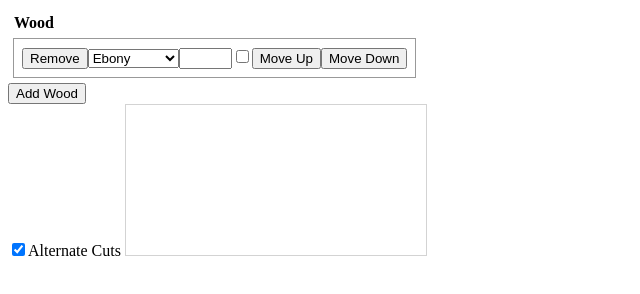
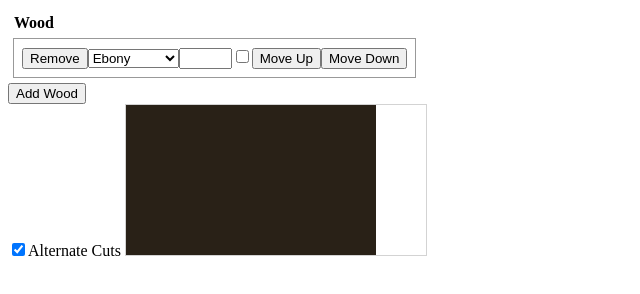
Before and after one commit to nickle8424/html_test, a plain HTML site: page index.html in a window 1280 px wide. Shown: the whole page, without its empty margins (0-640 px from the left). Drawn offline with nearby package versions, Linux system fonts and the light colour scheme.

Commit message:
added glue up functionallity

```diff
--- a/app.js
+++ b/app.js
@@ -1,9 +1,35 @@
+var jqueryFunction;
+
 var woodColors = {
    "Ebony": "#292117",
    "Jatoba": "#B56816",
    "Maple": "#FDE96D",
    "Purpleheart": "#AF0B7B",
    "Walnut": "#4B351A" };
+
+function drawGlueUp(){
+    var c = document.getElementById("glueUp");
+    var ctx = c.getContext("2d");
+    var tbl = document.getElementById("wood_list");
+    var row = tbl.getElementsByTagName("tr");
+    var rowLength = row.length;
+    var opt = document.getElementsByTagName("select");
+    // add for loop
+    var wood_rows = opt.length;
+    var planks = []
+
+    // Get number of planks
+    var planksheight = Math.floor(150/wood_rows)
+    for (var i=0; i< wood_rows; i++){
+        planks.push(opt[i].value);
+        ctx.fillStyle = opt[i].value;
+        ctx.fillRect(0,i*planksheight, 250,planksheight);
+    }
+    //console.log(planks);
+    //console.log(opt[0].options[opt.optionsIndex].text);
+    //var sel = opt[0].value;
+    //console.log(sel);
+}
 
 function addRow() {
     var table = document.getElementById("wood_list");
@@ -12,6 +38,8 @@ function addRow() {
     rm_button.onclick = remove_row;
 
     var select = document.createElement('select');
+    select.onchange = function(){drawGlueUp();};
+    //select.className = "wood_opt";
     for(var key in woodColors){
         select.appendChild(new Option(key, woodColors[key]));
     }
@@ -39,6 +67,7 @@ function addRow() {
 
 
     tr = document.createElement('tr');
+    tr.class = "woodRows";
     td = document.createElement('td');
 
     td.appendChild(rm_button)
@@ -49,6 +78,7 @@ function addRow() {
     td.appendChild(dn_button);
     tr.appendChild(td);
     table.append(tr);
+    drawGlueUp();
 }
 
 function createTable() {
@@ -75,6 +105,7 @@ add_button.addEventListener("click", function() {
 function remove_row(){
     var i = this.parentNode.parentNode.rowIndex;
     document.getElementById("wood_list").deleteRow(i);
+    drawGlueUp()
 }
 
 function move_up(){
@@ -93,19 +124,5 @@ function move_dn(){
     //document.getElementById("wood_list").deleteRow(i);
 }
 
-function drawGlueUp(){
-    var c = document.getElementById("glueUp");
-    var ctx = c.getContext("2d");
-    var tbl = document.getElementById("wood_list");
-    var rowLength = tbl.rows.length;
-    for (i =0; i < rowLength; i++){
-	var cells = tbl.rows.item(i).cells;
-	var cellLength = cells.length;
-	for (var j=0; j < cellLength; j++){
-	//ctx.fillStyle = data.select.value;
-	//ctx.fillRect(20,20,150,100);
-            console.log(cells.item(j));
-	}
-    }
-}
-drawGlueUp()
+
+//drawGlueUp()
```
Also changed, not shown: index.html (+1 -1 lines).
